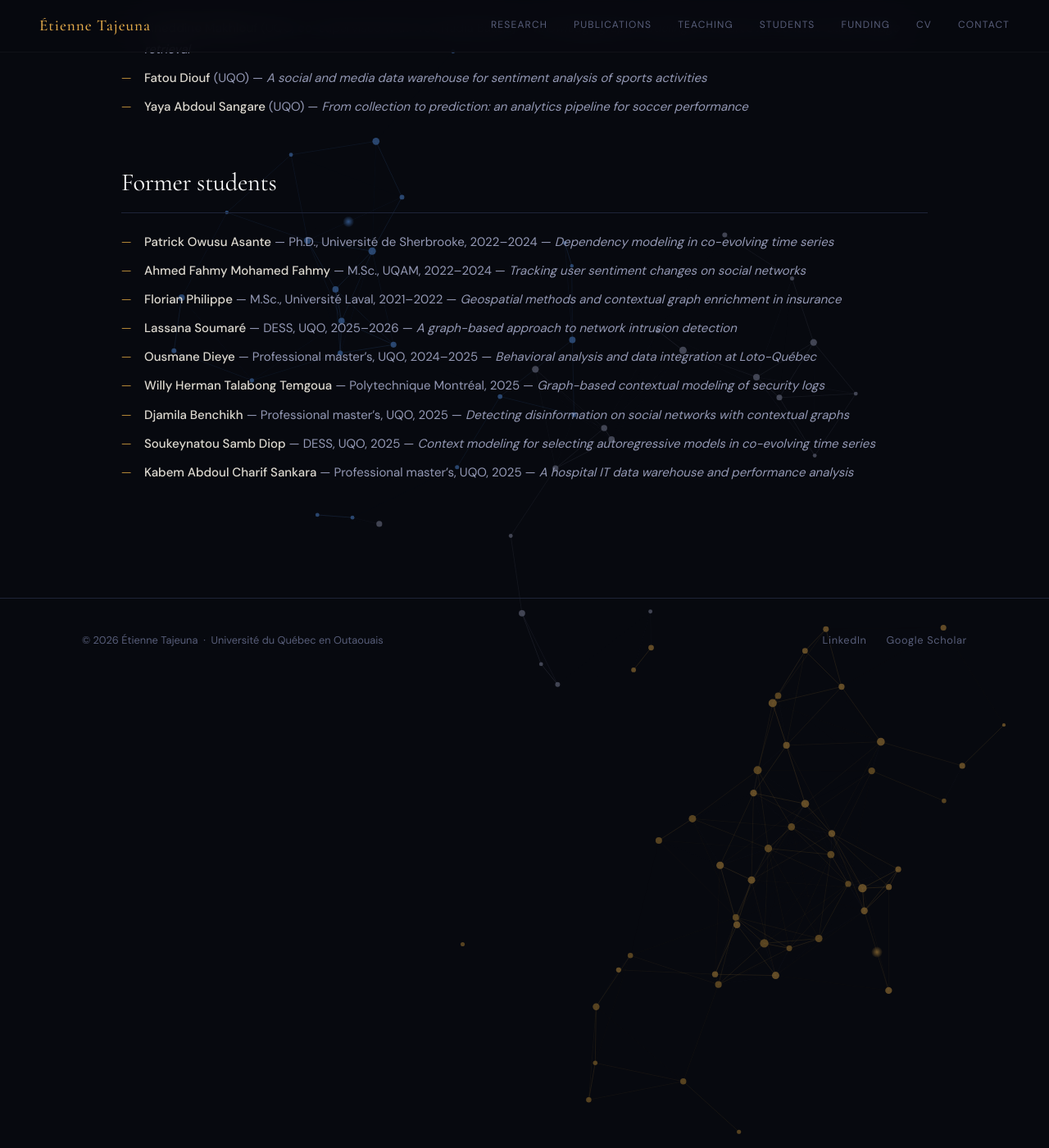
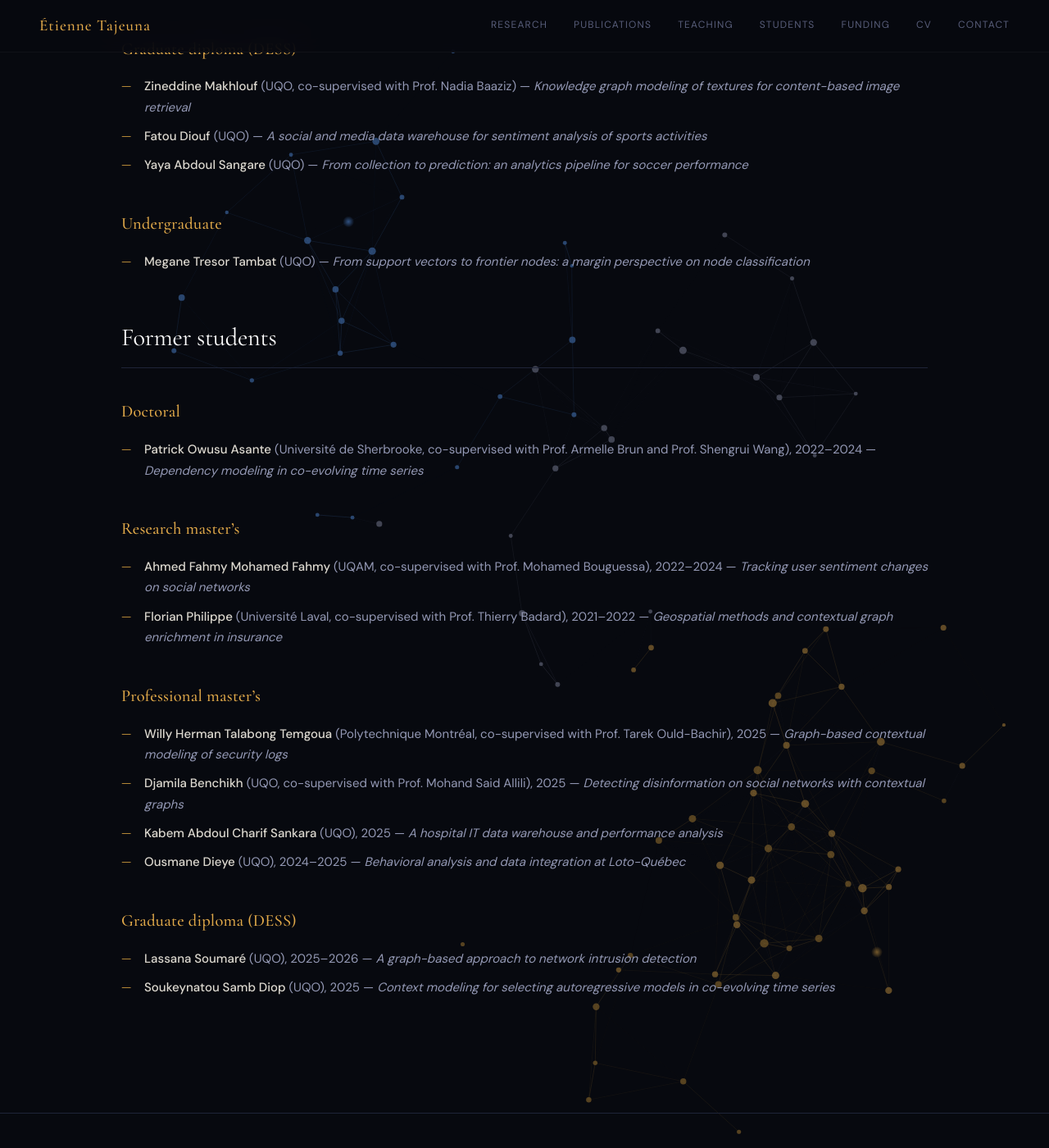
Before and after one commit to tajeuna/etiennetajeuna.github.io, a Jekyll site: the page built from students.md, in a window 1280 px wide and 1400 px high, scrolled down 1239 px. Shown: the whole window at 82% size. Built offline with Jekyll 4.4.1, drawn with Linux system fonts in a browser that asks for light colours; some of the changed text lies outside the part shown.

Commit message:
Update funding, health and education research, and student supervision
- Replace post-COVID-19 work with schistosomiasis and vector-borne disease modeling
- Correct Mitacs Globalink amount, add second Globalink and two Mitacs Accelerate grants with dates and partners
- Add Education as an application domain
- Group former students by level, add undergraduate student, and give each professional master's student their own topic

Co-Authored-By: Claude Opus 5.5 <noreply@anthropic.com>

```diff
--- a/_layouts/home.html
+++ b/_layouts/home.html
@@ -91,6 +91,8 @@ layout: default
       <span>Energy &amp; Finance</span>
       <span class="sep">·</span>
       <span>Health</span>
+      <span class="sep">·</span>
+      <span>Education</span>
       <span class="sep">·</span>
       <span>Sports Analytics</span>
     </div>
--- a/students.md
+++ b/students.md
@@ -1,8 +1,8 @@
 ---
 layout: page
 title: Students
-eyebrow: Graduate Supervision
-lead: I supervise and co-supervise doctoral, master's, and graduate diploma students in machine learning, graph learning, time series, and knowledge graphs.
+eyebrow: Student Supervision
+lead: I supervise and co-supervise doctoral, master's, graduate diploma, and undergraduate students in machine learning, graph learning, time series, and knowledge graphs.
 permalink: /students/
 ---
 
@@ -20,7 +20,9 @@ permalink: /students/
 
 ### Professional master's
 - **Sacko Sekou** (UQO) — *Knowledge graph modeling for predictive analysis of events in soccer*
-- **Mohamed Menasria**, **Sarra Yasmine Bali**, **Balde Chaikou** (UQO) — *Identifying logical rules from knowledge graphs for forecasting co-evolving time series*
+- **Mohamed Menasria** (UQO) — *Identifying logical rules from knowledge graphs for forecasting co-evolving time series*
+- **Sarra Yasmine Bali** (UQO) — *Forecasting appeals intake*
+- **Balde Chaikou** (UQO) — *A graph-based approach to predicting the structure of biomedical ontologies*
 - **Yvana Cyllia Dongfack Chewo** (UQO) — *Leveraging the proofs of concept from the 2025 Hackathon*
 - **Missier Elman Vicinth** (UQO) — *Modeling the evolution of substructures in dynamic attributed graphs*
 
@@ -29,14 +31,24 @@ permalink: /students/
 - **Fatou Diouf** (UQO) — *A social and media data warehouse for sentiment analysis of sports activities*
 - **Yaya Abdoul Sangare** (UQO) — *From collection to prediction: an analytics pipeline for soccer performance*
 
+### Undergraduate
+- **Megane Tresor Tambat** (UQO) — *From support vectors to frontier nodes: a margin perspective on node classification*
+
 ## Former students
 
-- **Patrick Owusu Asante** — Ph.D., Université de Sherbrooke, 2022–2024 — *Dependency modeling in co-evolving time series*
-- **Ahmed Fahmy Mohamed Fahmy** — M.Sc., UQAM, 2022–2024 — *Tracking user sentiment changes on social networks*
-- **Florian Philippe** — M.Sc., Université Laval, 2021–2022 — *Geospatial methods and contextual graph enrichment in insurance*
-- **Lassana Soumaré** — DESS, UQO, 2025–2026 — *A graph-based approach to network intrusion detection*
-- **Ousmane Dieye** — Professional master's, UQO, 2024–2025 — *Behavioral analysis and data integration at Loto-Québec*
-- **Willy Herman Talabong Temgoua** — Polytechnique Montréal, 2025 — *Graph-based contextual modeling of security logs*
-- **Djamila Benchikh** — Professional master's, UQO, 2025 — *Detecting disinformation on social networks with contextual graphs*
-- **Soukeynatou Samb Diop** — DESS, UQO, 2025 — *Context modeling for selecting autoregressive models in co-evolving time series*
-- **Kabem Abdoul Charif Sankara** — Professional master's, UQO, 2025 — *A hospital IT data warehouse and performance analysis*
+### Doctoral
+- **Patrick Owusu Asante** (Université de Sherbrooke, co-supervised with Prof. Armelle Brun and Prof. Shengrui Wang), 2022–2024 — *Dependency modeling in co-evolving time series*
+
+### Research master's
+- **Ahmed Fahmy Mohamed Fahmy** (UQAM, co-supervised with Prof. Mohamed Bouguessa), 2022–2024 — *Tracking user sentiment changes on social networks*
+- **Florian Philippe** (Université Laval, co-supervised with Prof. Thierry Badard), 2021–2022 — *Geospatial methods and contextual graph enrichment in insurance*
+
+### Professional master's
+- **Willy Herman Talabong Temgoua** (Polytechnique Montréal, co-supervised with Prof. Tarek Ould-Bachir), 2025 — *Graph-based contextual modeling of security logs*
+- **Djamila Benchikh** (UQO, co-supervised with Prof. Mohand Said Allili), 2025 — *Detecting disinformation on social networks with contextual graphs*
+- **Kabem Abdoul Charif Sankara** (UQO), 2025 — *A hospital IT data warehouse and performance analysis*
+- **Ousmane Dieye** (UQO), 2024–2025 — *Behavioral analysis and data integration at Loto-Québec*
+
+### Graduate diploma (DESS)
+- **Lassana Soumaré** (UQO), 2025–2026 — *A graph-based approach to network intrusion detection*
+- **Soukeynatou Samb Diop** (UQO), 2025 — *Context modeling for selecting autoregressive models in co-evolving time series*
```
Also changed, not shown: cv.md (+10 -2 lines), projects.md (+16 -1 lines), research.md (+7 -1 lines).
